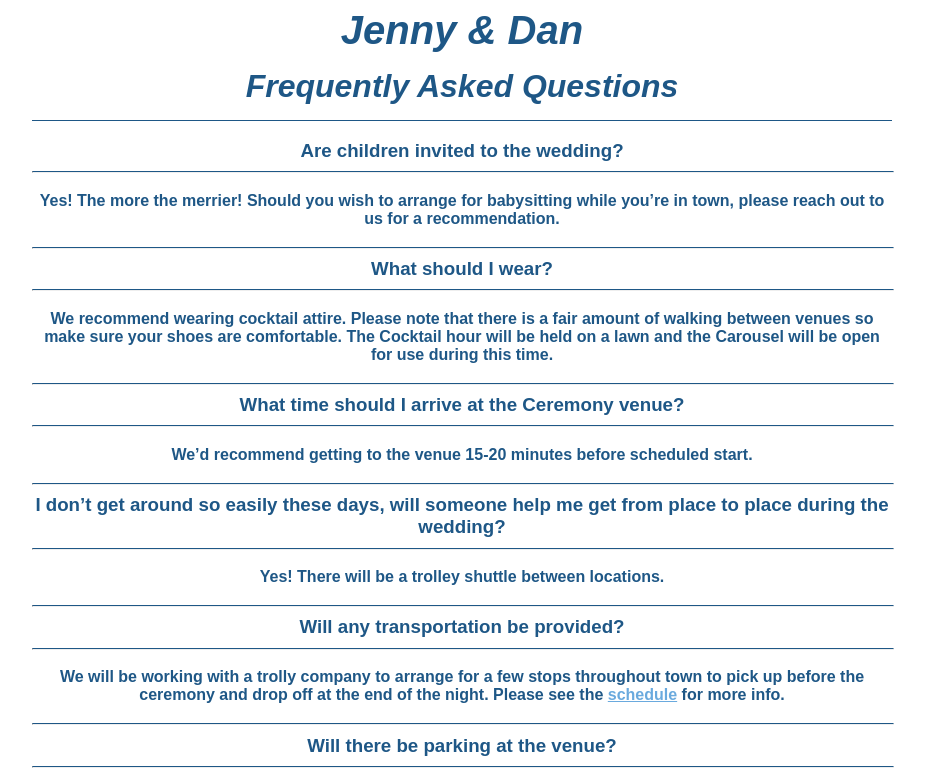
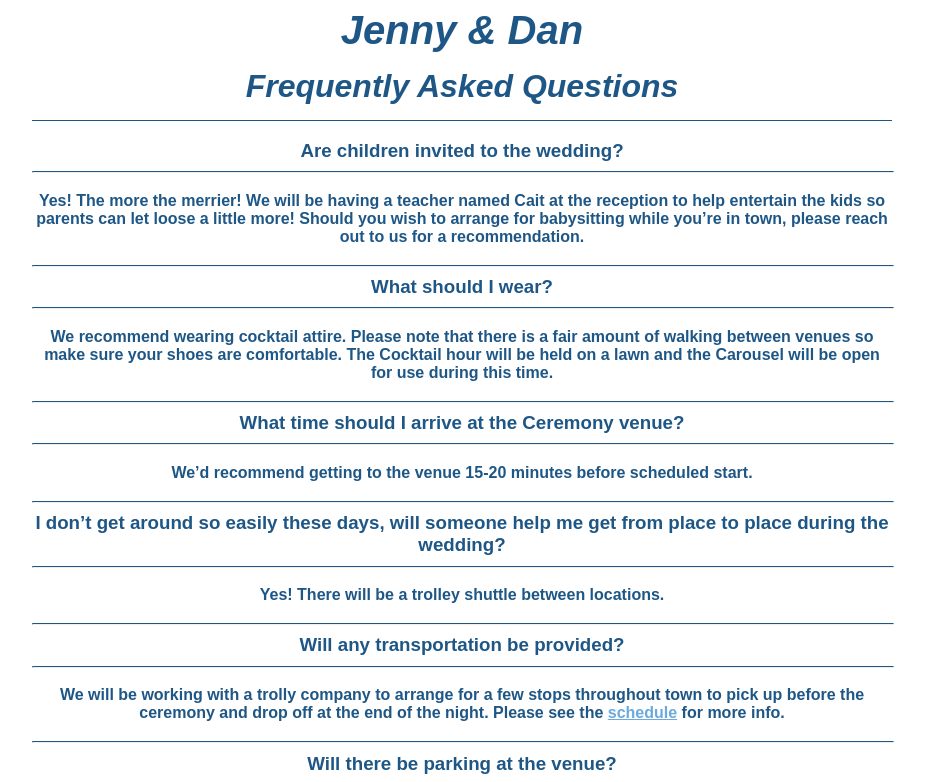
Before and after one commit to danomoseley/jennydan, a SvelteKit app: page /faq in a window 1280 px wide. Shown: the top 782 px of the page, without its empty margins (178-1103 px from the left). Built offline with nearby package versions, Linux system fonts and the light colour scheme.

Commit message:
Add kid wrangler info to FAQ

```diff
--- a/src/routes/faq/+page.svelte
+++ b/src/routes/faq/+page.svelte
@@ -9,7 +9,7 @@
     <li>
       <ul>
         <li><h3>Are children invited to the wedding?<hr></h3></li>
-        <li>Yes! The more the merrier! Should you wish to arrange for babysitting while you’re in town, please reach out to us for a recommendation.</li>
+        <li>Yes! The more the merrier! We will be having a teacher named Cait at the reception to help entertain the kids so parents can let loose a little more! Should you wish to arrange for babysitting while you’re in town, please reach out to us for a recommendation.</li>
       </ul>
     </li>
     <li>
```
